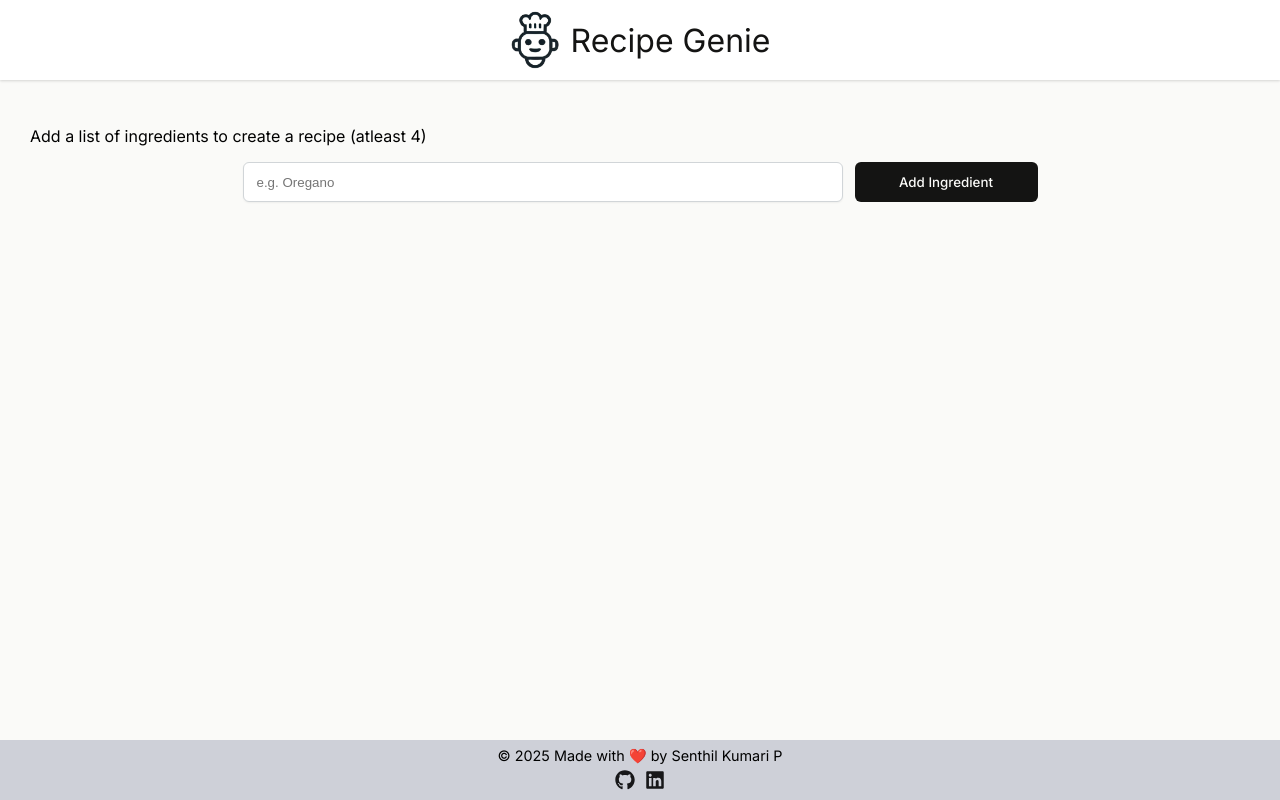
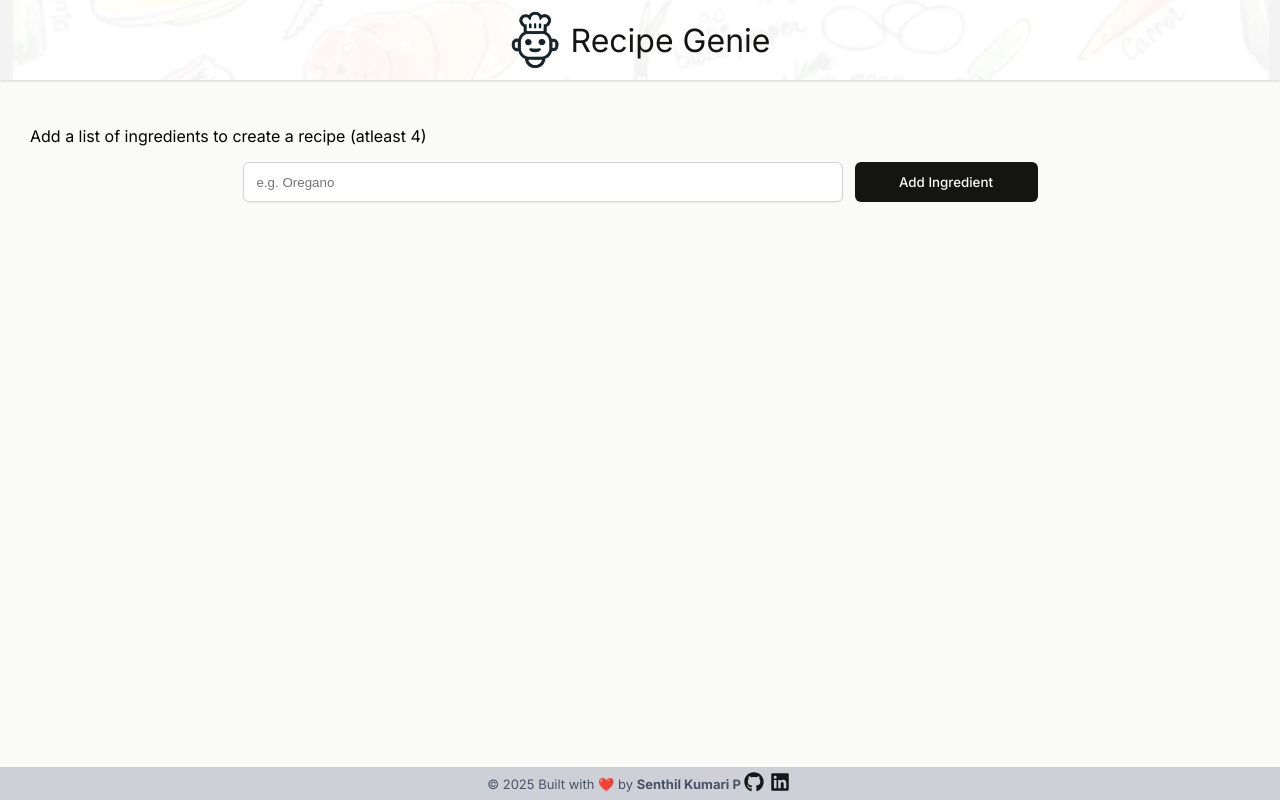
Before and after one commit to senthil-kumari/scrimba-chef-claude, a React (Vite) app: page / in a window 1280 px wide. Built offline with nearby package versions, Linux system fonts and the light colour scheme.

Commit message:
fix: change footer styles

```diff
--- a/src/components/Footer.jsx
+++ b/src/components/Footer.jsx
@@ -3,7 +3,8 @@ export function Footer() {
   return (
     <footer>
       <div>
-        &copy; {new Date().getFullYear()} Made with ❤️ by Senthil Kumari P
+        &copy; {new Date().getFullYear()} Built with ❤️ by{" "}
+        <strong>Senthil Kumari P</strong>
       </div>
       <div className="link">
         <a
--- a/src/index.css
+++ b/src/index.css
@@ -20,6 +20,15 @@ header {
   background-color: white;
   box-shadow: 0px 1px 3px 0px rgba(0, 0, 0, 0.1),
     0px 1px 2px 0px rgba(0, 0, 0, 0.06);
+
+  background-image: linear-gradient(
+      rgba(255, 255, 255, 0.95),
+      rgba(255, 255, 255, 0.95)
+    ),
+    url("./assets/food-background.png");
+  background-size: cover;
+  background-position: center center;
+  background-repeat: no-repeat;
 }
 
 .logo {
@@ -32,6 +41,7 @@ header > h1 {
 main {
   padding: 30px 30px 10px;
 }
+
 .add-ingredient-form {
   display: flex;
   justify-content: center;
@@ -78,7 +88,8 @@ ul.ingredients-list > li {
   align-items: center;
   border-radius: 8px;
   background: #f0efeb;
-  padding: 10px 28px;
+  padding: 3px 28px;
+  margin: 10px 0;
 }
 
 .get-recipe-container h3 {
@@ -110,6 +121,8 @@ ul.ingredients-list > li {
   line-height: 28px;
   font-size: 1.125rem;
   font-weight: 400;
+  margin-bottom: 10px;
+  padding-bottom: 12px;
 }
 
 .suggested-recipe-container ul li,
@@ -123,7 +136,7 @@ ul.ingredients-list > li {
   left: 0;
   width: 100vw;
   height: 100vh;
-  background-color: rgba(0,0,0,0.5);
+  background-color: rgba(0, 0, 0, 0.5);
   display: flex;
   justify-content: center;
   align-items: center;
@@ -151,18 +164,19 @@ ul.ingredients-list > li {
 footer {
   position: fixed;
   bottom: 0;
-  padding: 7px 0;
+  padding: 5px 0;
   background-color: #ced0d8;
   width: 100%;
   text-align: center;
   font-size: 0.9rem;
-}
-
-.link {
-  margin-top: 5px;
+  display: flex;
+  justify-content: center;
+  align-items: center;
+  font-size: small;
+  color: #475467;
 }
 
 .link a {
   color: #171719;
-  padding: 0 5px;
+  padding: 3px;
 }
```
Also changed, not shown: src/assets/food-background.png (added).
